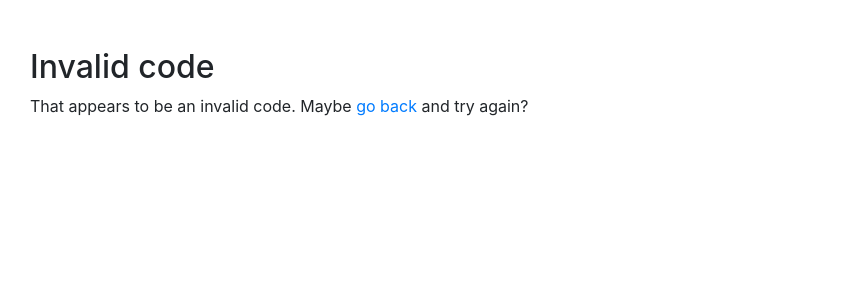
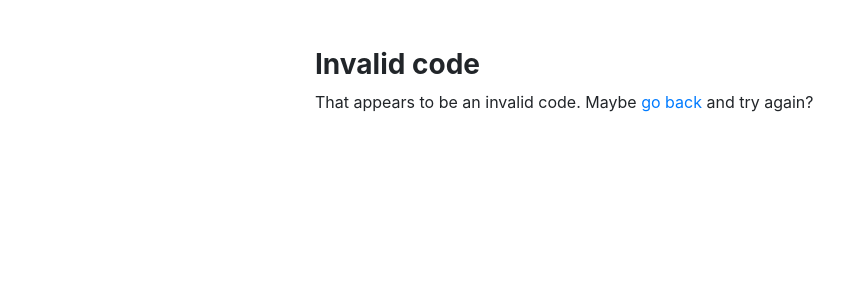
Before and after one commit to janvanoverwalle/hassio-webserver, a Flask app: template app/templates/surprise/invalid.html in a window 1280 px wide. Shown: the top 300 px of the page, without its empty margins (55-899 px from the left). Run offline with Flask 2, Linux system fonts and the light colour scheme; the template is opened without the code that fills it, so the values that code supplies are empty; parts of the project's set-up code (start-up, migrations or seed data) failed here and were passed over; some libraries are stand-ins or nearby versions.

Commit message:
Added more HTML formatting

```diff
--- a/app/templates/surprise/invalid.html
+++ b/app/templates/surprise/invalid.html
@@ -1,13 +1,22 @@
 {% extends "base.html" %} {% block base_content %}
 <div class="container my-5">
-  <h2>Invalid code</h2>
+  <div class="row justify-content-center">
+    <div class="col-sm-6 ">
+      <h3 class="font-weight-bold">Invalid code</h3>
+    </div>
+  </div>
+  <div class="row justify-content-center">
+    <div class="col-sm-6 ">
       <p>
       {% if not invalid_code %}
       That appears to be an invalid code.
       {% else %}
       The code <span class="surprise-code">{{ invalid_code }}</span> appears to be invalid.
       {% endif %}
-  Maybe <a href="{{ url_for('surprise') }}">go back</a> and try again?</p>
+      Maybe <a href="{{ url_for('surprise') }}">go back</a> and try again?
+      </p>
+    </div>
+  </div>
 </div>
 <!-- /container -->
 {% endblock %}
```
Lines whose indentation alone changed are shown as unchanged.
